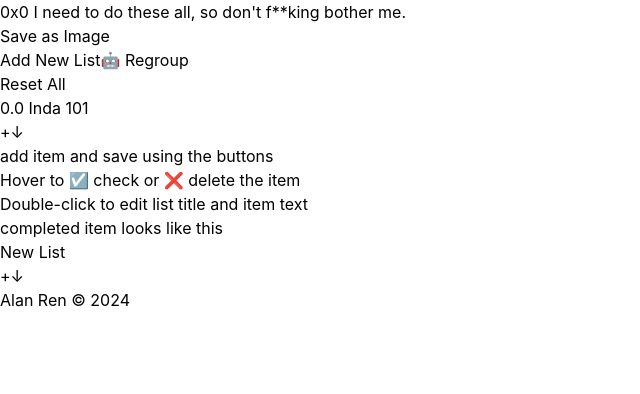
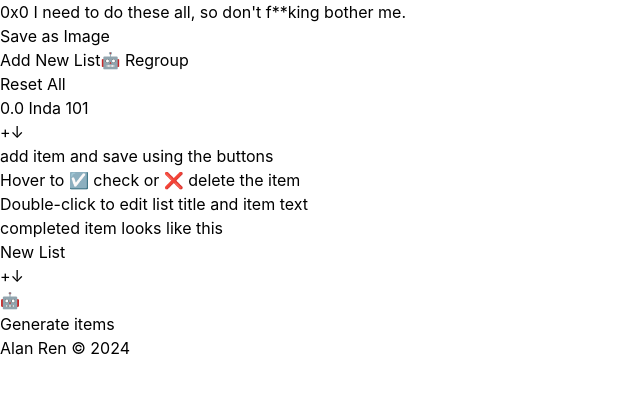
Before and after one commit to alanvww/Inda, a React (Vite) app: page / in a window 1280 px wide. Both pictures are taken after a click on the button "Add New List". Shown: the top 394 px of the page, without its empty margins (0-640 px from the left). Built offline with nearby package versions, Linux system fonts and the light colour scheme.

Commit message:
Add ML generated list items

```diff
--- a/src/components/List.tsx
+++ b/src/components/List.tsx
@@ -24,6 +24,8 @@ interface ListProps {
     toggleComplete: (listIndex: number, itemId: string) => void;
 }
 
+const PROXY_URL = import.meta.env.VITE_REPLICATE_PROXY;
+
 export default function List({
     listIndex,
     list,
@@ -36,8 +38,84 @@ export default function List({
 }: ListProps) {
     const [editingTitle, setEditingTitle] = useState(false);
     const [titleValue, setTitleValue] = useState(list.title);
+    const [isGenerating, setIsGenerating] = useState(false);
     const listRef = useRef<HTMLDivElement>(null);
 
+    const preparePrompt = (title: string) => {
+        return `Create a focused todo list with exactly 10 items for "${title}".
+Return ONLY a JSON array of strings in this exact format, with no additional text:
+["item 1", "item 2", "item 3", ...]
+
+The items should be:
+1. Specific and actionable
+2. Relevant to the list title
+3. Reasonably achievable
+4. Written in a consistent style
+5. Not too long (each item under 50 characters)`;
+    };
+
+    const generateItems = async () => {
+        setIsGenerating(true);
+        try {
+            const data = {
+                modelURL: "https://api.replicate.com/v1/models/meta/meta-llama-3-70b-instruct/predictions",
+                input: {
+                    prompt: preparePrompt(list.title),
+                    max_tokens: 500,
+                    temperature: 0.7,
+                    top_p: 0.9,
+                },
+            };
+
+            const response = await fetch(PROXY_URL, {
+                method: "POST",
+                headers: {
+                    "Content-Type": "application/json",
+                    Accept: 'application/json',
+                },
+                body: JSON.stringify(data),
+            });
+
+            if (!response.ok) {
+                throw new Error('Network response was not ok');
+            }
+
+            const result = await response.json();
+            console.log('AI response:', result);
+
+            // Parse the AI response to extract the JSON array
+            const responseText = result.output.join('').trim();
+            const itemsMatch = responseText.match(/\[[\s\S]*\]/);
+
+            if (!itemsMatch) {
+                throw new Error('Invalid response format');
+            }
+
+            const items: string[] = JSON.parse(itemsMatch[0]);
+
+            // Create all items first
+            const newItems = items.map(itemValue => ({
+                id: `item-${Date.now()}-${Math.random().toString(36).substr(2, 9)}`,
+                value: itemValue.trim(),
+                completed: false
+            }));
+
+            // Update the list with all new items at once
+            const updatedList = {
+                ...list,
+                items: [...list.items, ...newItems]
+            };
+
+            // Use reorderItems to update the entire list
+            reorderItems(listIndex, updatedList.items);
+
+        } catch (error) {
+            console.error('Error generating items:', error);
+            alert('Failed to generate items. Please try again.');
+        } finally {
+            setIsGenerating(false);
+        }
+    };
     const handleScreenshot = async () => {
         if (!listRef.current) return;
 
@@ -173,6 +251,22 @@ export default function List({
                 data-reorder-group
                 className="overflow-y-scroll w-full flex-grow"
             >
+                {list.items.length === 0 ? (
+                    <div className="flex flex-col items-center justify-center h-full text-gray-500">
+                        <button
+                            onClick={generateItems}
+                            disabled={isGenerating}
+                            className={`text-4xl transition-transform hover:scale-110 ${isGenerating ? 'animate-pulse cursor-wait' : 'hover:animate-bounce'
+                                }`}
+                            title="Generate items using AI"
+                        >
+                            🤖
+                        </button>
+                        <p className="mt-2 text-sm">
+                            {isGenerating ? 'Thinking...' : 'Generate items'}
+                        </p>
+                    </div>
+                ) : (
                     <Reorder.Group
                         axis="y"
                         values={sortedItems}
@@ -189,6 +283,7 @@ export default function List({
                             />
                         ))}
                     </Reorder.Group>
+                )}
             </div>
         </div>
     );
```
Lines whose indentation alone changed are shown as unchanged.
